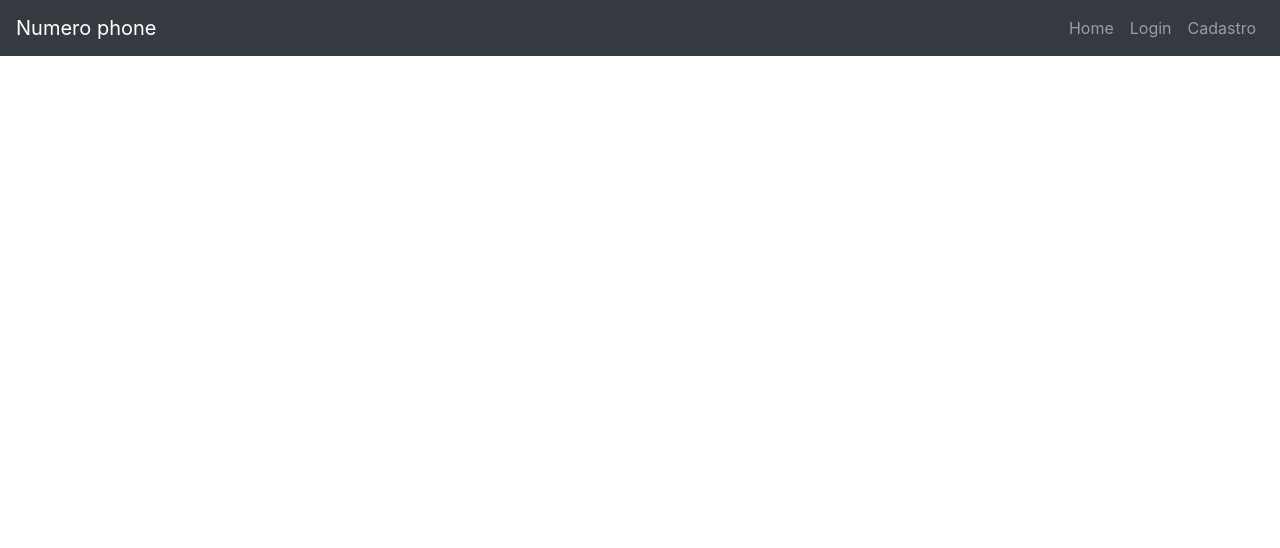
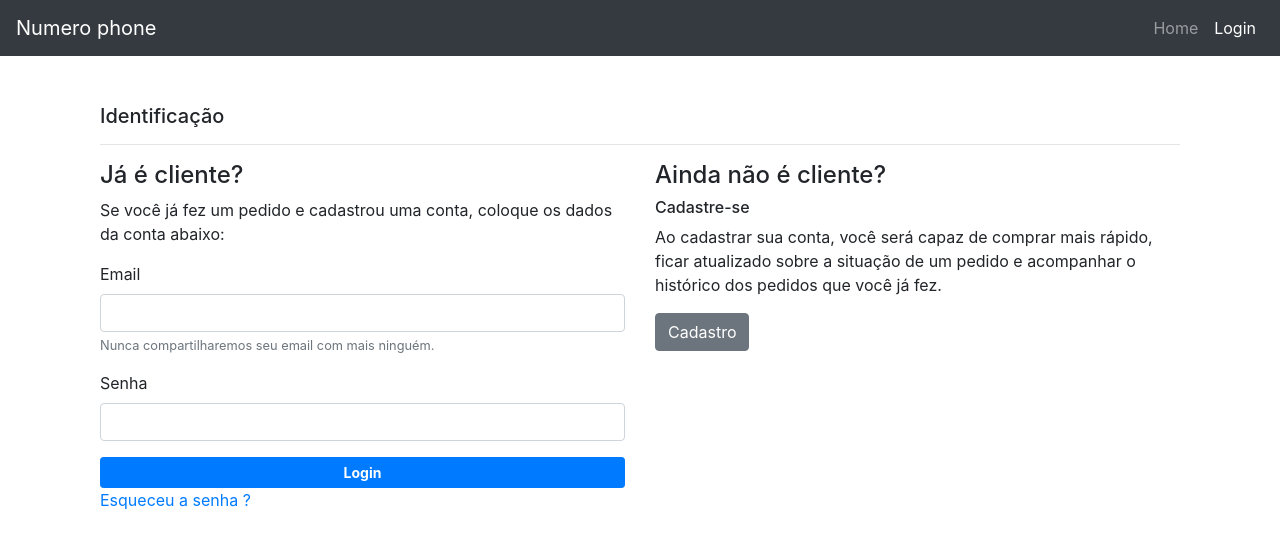
Before and after one commit to teoshg/TRBsite, an Angular app: page /login in a window 1280 px wide. Before the commit this address led to /. Shown: the top 548 px of the page. Built offline with nearby package versions, Linux system fonts and the light colour scheme.

Commit message:
Login Completo

```diff
--- a/src/app/app-routing.module.ts
+++ b/src/app/app-routing.module.ts
@@ -1,8 +1,20 @@
 import { NgModule } from '@angular/core';
 import { Routes, RouterModule } from '@angular/router';
+import { HomeComponent } from './navmenu/home/home.component';
+import { LoginComponent } from './navmenu/login/login.component';
 
 
-const routes: Routes = [];
+const routes: Routes = [
+
+  { path: 'home', component: HomeComponent },
+  { path: 'login', component: LoginComponent },
+  {
+    path: '',
+    pathMatch: 'full',
+    redirectTo: 'home'
+  }
+
+];
 
 @NgModule({
   imports: [RouterModule.forRoot(routes)],
--- a/src/app/app.component.html
+++ b/src/app/app.component.html
@@ -8,13 +8,10 @@
     </ul>
     <ul class="navbar-nav justify-content-end">
       <li class="nav-item">
-        <a class="nav-link" href="#">Home <span class="sr-only">(current)</span></a>
+        <a class="nav-link" routerLinkActive="active" [routerLink]="['/home']">Home<span class="sr-only">(current)</span></a>
       </li>
       <li class="nav-item">
-        <a class="nav-link" href="#">Login</a>
-      </li>
-      <li class="nav-item">
-        <a class="nav-link" href="#">Cadastro</a>
+        <a class="nav-link" routerLinkActive="active" [routerLink]="['/login']">Login</a>
       </li>
     </ul>
   </div>
--- a/src/app/navmenu/login/login.component.html
+++ b/src/app/navmenu/login/login.component.html
@@ -1 +1,34 @@
-<p>login works!</p>
+<div class="container">
+    <h5 class="mt-5">Identificação</h5>
+    <hr>
+    <div class="row">
+        <div class="col-sm-6">
+            <h4>Já é cliente?</h4>
+            <p>Se você já fez um pedido e cadastrou uma conta, coloque os dados da conta abaixo:</p>
+            <form [formGroup]="formulario">
+                <div class="form-group">
+                    <label for="email">Email</label>
+                    <input [(ngModel)]="usuario.email" type="email" class="form-control" formControlName="email" id="email">
+                    <small id="email" class="form-text text-muted">Nunca compartilharemos seu email com mais ninguém.</small>
+                </div>
+                <div class="form-group">
+                    <label for="senha">Senha</label>
+                    <input [(ngModel)]="usuario.senha" type="password" class="form-control" formControlName="senha" id="senha">
+                </div>
+                <div>
+                    <button type="submit" class="btn btn-primary btn-sm btn-block" (click)="fazerLogin()"><b>Login</b></button>
+                    <a href="#" class="card-link">Esqueceu a senha ?</a>
+                </div>
+            </form>
+        </div>
+        <div class="col-sm-6">
+            <h4>Ainda não é cliente?</h4>
+            <h6>Cadastre-se</h6>
+            <p>
+                Ao cadastrar sua conta, você será capaz de comprar mais rápido,
+                ficar atualizado sobre a situação de um pedido e acompanhar o histórico dos pedidos que você já fez.
+            </p>
+            <button type="button" class="btn btn-secondary">Cadastro</button>
+        </div>
+    </div>
+</div>
--- a/src/app/navmenu/login/login.component.ts
+++ b/src/app/navmenu/login/login.component.ts
@@ -1,15 +1,38 @@
+import { Usuario } from './usuario';
+import { MenuService } from './../menu.service';
 import { Component, OnInit } from '@angular/core';
+import { FormGroup, FormBuilder, Validators } from '@angular/forms';
 
 @Component({
   selector: 'app-login',
   templateUrl: './login.component.html',
-  styleUrls: ['./login.component.scss']
+  styleUrls: ['./login.component.scss'],
+  preserveWhitespaces: true
 })
 export class LoginComponent implements OnInit {
 
-  constructor() { }
+  usuario: Usuario = new Usuario();
+  formulario: FormGroup;
+
+  constructor(
+    private formBuilder: FormBuilder,
+    private menuService: MenuService,
+  ) { }
 
   ngOnInit() {
+
+    this.formulario = this.formBuilder.group({
+      email: [null, [Validators.required, Validators.email]],
+      senha: [null, Validators.required]
+    });
+
   }
 
+  get controleDeFormulario() {
+    return this.formulario.controls;
+  }
+
+  fazerLogin(){
+    this.menuService.fazerLogin(this.usuario);
+  }
 }
--- /dev/null
+++ b/src/app/navmenu/login/usuario.ts
@@ -0,0 +1,5 @@
+export class Usuario {
+
+    email: string;
+    senha: string;
+}
--- a/src/app/navmenu/menu.module.ts
+++ b/src/app/navmenu/menu.module.ts
@@ -2,12 +2,15 @@ import { NgModule } from '@angular/core';
 import { CommonModule } from '@angular/common';
 import { ReactiveFormsModule, FormsModule } from '@angular/forms';
 import { HttpClientModule } from '@angular/common/http';
+import { HomeComponent } from './home/home.component';
+import { LoginComponent } from './login/login.component';
 
 
 
 @NgModule({
   declarations: [
-
+    HomeComponent,
+    LoginComponent,
   ],
   imports: [
     CommonModule,
--- /dev/null
+++ b/src/app/navmenu/menu.service.ts
@@ -0,0 +1,28 @@
+import { Injectable } from '@angular/core';
+import { Router } from '@angular/router';
+import { Usuario } from './login/usuario';
+
+@Injectable({
+  providedIn: 'root'
+})
+export class MenuService {
+
+  usuarioAutenticado: boolean = false;
+
+  constructor(
+    private router: Router,
+  ) { }
+
+  fazerLogin(usuario: Usuario) {
+    if (usuario.email === 'trbsenha@email.com' &&
+      usuario.senha === '123456') {
+
+      this.usuarioAutenticado = true;
+
+      this.router.navigate(['/home']);
+
+    } else {
+      this.usuarioAutenticado = false
+    }
+  }
+}
```
Also changed, not shown: 1 other file (tests, documents, lock files or other folders).
